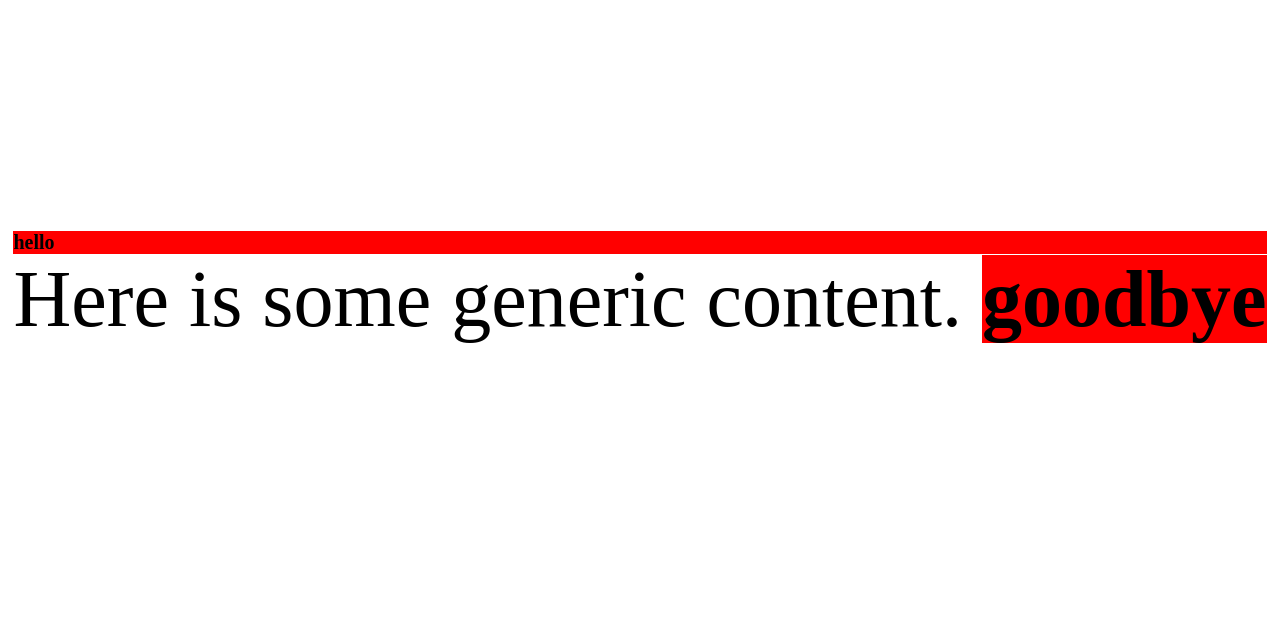
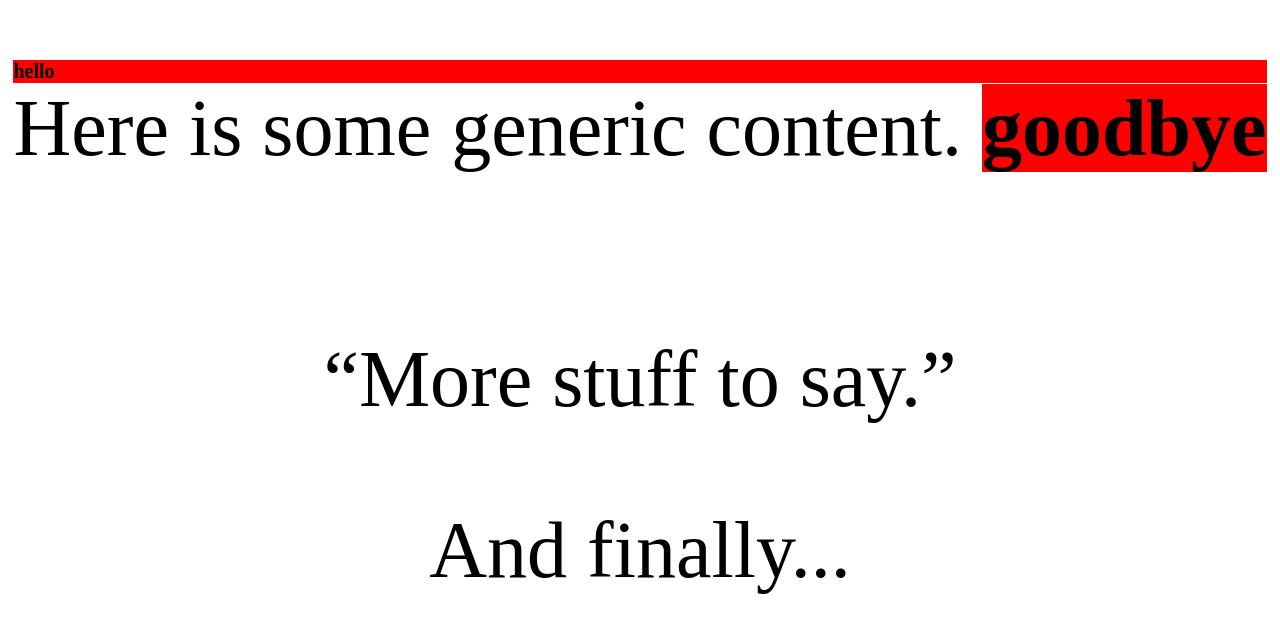
Before and after one commit to jondeh/before-after, a plain HTML site: page index.html in a window 1280 px wide. Shown: the part 120-752 px from the top of the page. Drawn offline with Linux system fonts and the light colour scheme.

Commit message:
Added tooltip from after pseudo element and hover pseudo class

```diff
--- a/index.html
+++ b/index.html
@@ -12,5 +12,8 @@
         Here is some generic content.
     </p>
 
+    <blockquote>More stuff to say.</blockquote>
+    <span data-tool-tip="a cool tool tip">And finally...</span>
+
 </body>
 </html>
--- a/style.css
+++ b/style.css
@@ -1,6 +1,7 @@
 body {
     height: 100vh;
     display: flex;
+    flex-direction: column;
     justify-content: center;
     align-items: center;
     font-size: 5rem;
@@ -19,3 +20,38 @@ p::after {
     background: red;
     font-weight: 900;
 }
+
+blockquote::before {
+    content: open-quote;
+}
+
+blockquote::after {
+    content: close-quote;
+}
+
+span[data-tool-tip] {
+    position: relative;
+}
+
+span[data-tool-tip]::after {
+    content: attr(data-tool-tip);
+    display: block;
+    position: absolute;
+    background-color: grey;
+    padding: 5px 15px;
+    color: white;
+    border-radius: 5px;
+    font-size: .75em;
+    bottom: 0;
+    left: 0;
+    white-space: nowrap;
+    transform: scale(0);
+    transition:
+        transform ease-out 150ms,
+        bottom ease-out 150ms;
+}
+
+span[data-tool-tip]:hover::after {
+    transform: scale(1);
+    bottom: 100%;
+}
```
